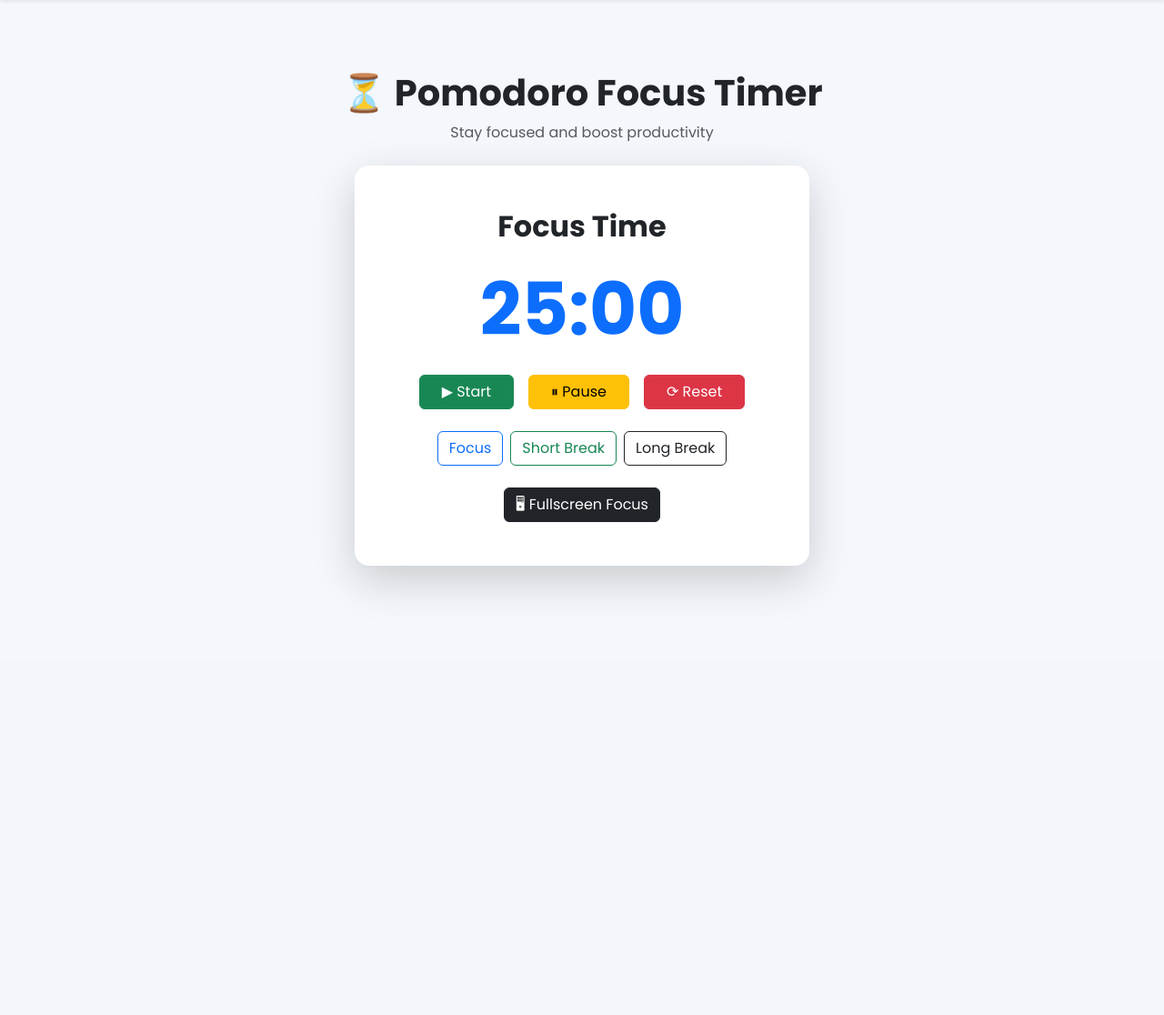
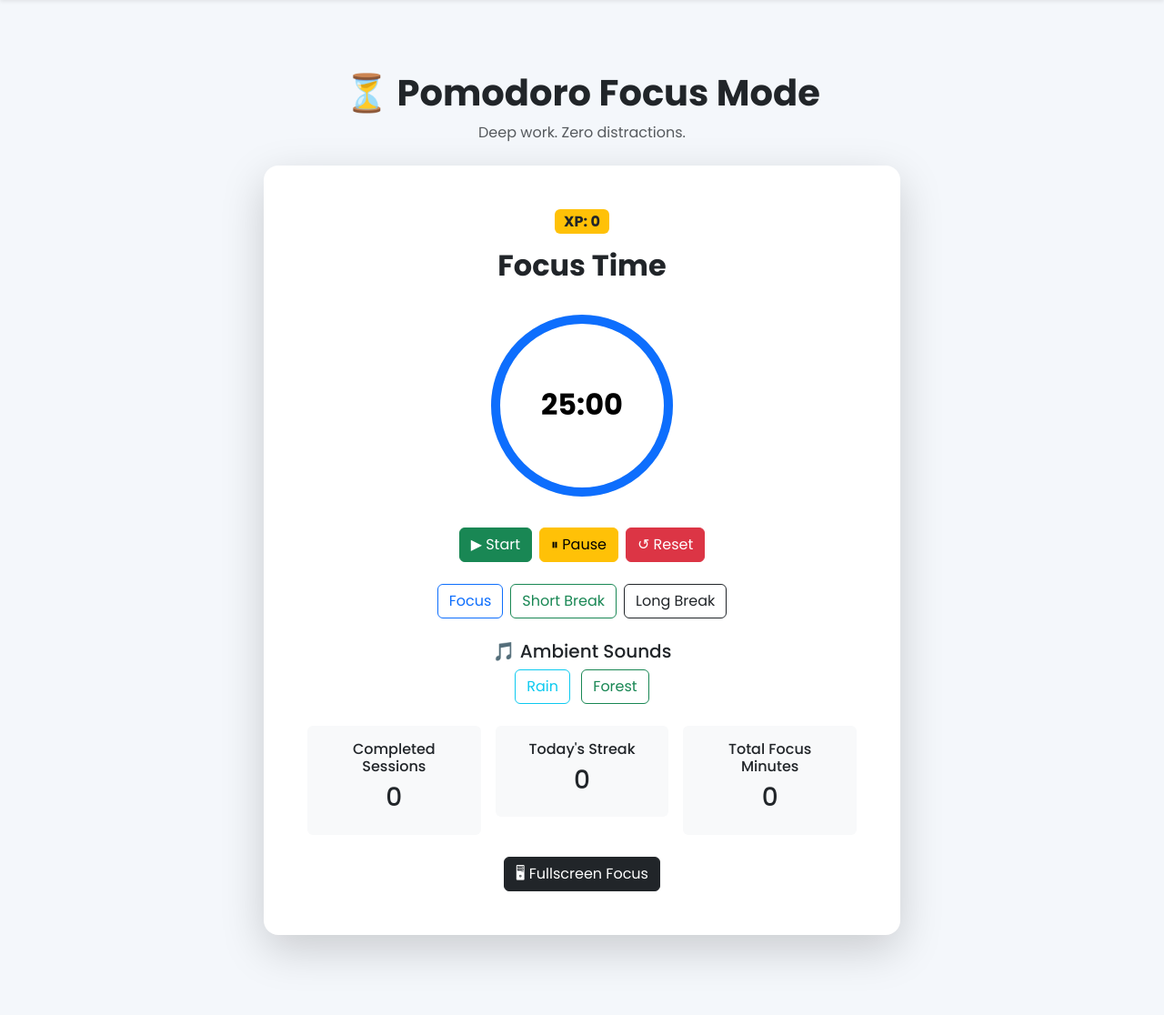
Before and after one commit to ajilaries/DevTrack, a Django app: template tracker/templates/tracker/pomodoro.html in a window 1280 px wide. Shown: the part 74-1190 px from the top of the page at 91% size. Before the commit the page ends 724 px from the top, so only its background shows below. Run offline with Django 5.2, Linux system fonts and the light colour scheme; the template is opened without the code that fills it, so the values that code supplies are empty.

Commit message:
upgraded pomodoro with a beautiful UI and with features for better experience and use

```diff
--- a/tracker/templates/tracker/pomodoro.html
+++ b/tracker/templates/tracker/pomodoro.html
@@ -7,80 +7,197 @@
     <div class="text-center mb-4">
 
         <h1 class="fw-bold">
-            ⏳ Pomodoro Focus Timer
+            ⏳ Pomodoro Focus Mode
         </h1>
 
         <p class="text-muted">
-            Stay focused and boost productivity
+            Deep work. Zero distractions.
         </p>
 
     </div>
 
-    <div class="card shadow-lg border-0 rounded-4 mx-auto p-5 text-center"
-         style="max-width:500px;">
 
+    <div class="card border-0 shadow-lg rounded-4 p-5 text-center mx-auto"
+         style="max-width:700px;">
+
+
+        <!-- XP -->
+        <div class="mb-3">
+
+            <span class="badge bg-warning text-dark fs-6">
+                XP: <span id="xp">0</span>
+            </span>
+
+        </div>
+
+
+        <!-- MODE -->
         <h2 id="mode-title" class="fw-bold mb-4">
 
             Focus Time
 
         </h2>
 
-        <div id="timer"
-             class="display-1 fw-bold text-primary mb-4">
 
-            25:00
+        <!-- PROGRESS RING -->
+        <div class="d-flex justify-content-center mb-4">
+
+            <svg width="220" height="220">
+
+                <circle
+                    cx="110"
+                    cy="110"
+                    r="95"
+                    stroke="#e9ecef"
+                    stroke-width="10"
+                    fill="none"
+                ></circle>
+
+                <circle
+                    id="progress-ring"
+                    cx="110"
+                    cy="110"
+                    r="95"
+                    stroke="#0d6efd"
+                    stroke-width="10"
+                    fill="none"
+                    stroke-linecap="round"
+                    transform="rotate(-90 110 110)"
+                ></circle>
+
+                <text
+                    id="timer"
+                    x="50%"
+                    y="50%"
+                    text-anchor="middle"
+                    dy=".3em"
+                    font-size="32"
+                    font-weight="bold"
+                >
+
+                    25:00
+
+                </text>
+
+            </svg>
 
         </div>
 
-        <div class="d-flex justify-content-center gap-3 mb-4">
 
-            <button class="btn btn-success px-4"
-                    onclick="startTimer()">
+        <!-- CONTROLS -->
 
+        <div class="d-flex justify-content-center gap-2 flex-wrap mb-4">
+
+            <button class="btn btn-success" onclick="startTimer()">
                 ▶ Start
+            </button>
+
+            <button class="btn btn-warning" onclick="pauseTimer()">
+                ⏸ Pause
+            </button>
+
+            <button class="btn btn-danger" onclick="resetTimer()">
+                ↺ Reset
+            </button>
+
+        </div>
+
+
+        <!-- MODES -->
+
+        <div class="d-flex justify-content-center gap-2 flex-wrap mb-4">
+
+            <button class="btn btn-outline-primary"
+                    onclick="setMode(25,'Focus Time')">
+                Focus
+            </button>
+
+            <button class="btn btn-outline-success"
+                    onclick="setMode(5,'Short Break')">
+                Short Break
+            </button>
+
+            <button class="btn btn-outline-dark"
+                    onclick="setMode(15,'Long Break')">
+                Long Break
+            </button>
+
+        </div>
+
+
+        <!-- AMBIENT SOUND -->
+
+        <div class="mb-4">
+
+            <h5>
+                🎵 Ambient Sounds
+            </h5>
+
+            <button class="btn btn-outline-info me-2"
+                    onclick="toggleRain()">
+
+                Rain
 
             </button>
 
-            <button class="btn btn-warning px-4"
-                    onclick="pauseTimer()">
+            <button class="btn btn-outline-success"
+                    onclick="toggleForest()">
 
-                ⏸ Pause
-
-            </button>
-
-            <button class="btn btn-danger px-4"
-                    onclick="resetTimer()">
-
-                ⟳ Reset
+                Forest
 
             </button>
 
         </div>
 
-        <div class="d-flex justify-content-center gap-2 flex-wrap">
 
-            <button class="btn btn-outline-primary"
-                    onclick="setMode(25, 'Focus Time')">
+        <!-- STATS -->
 
-                Focus
+        <div class="row g-3">
 
-            </button>
+            <div class="col-md-4">
 
-            <button class="btn btn-outline-success"
-                    onclick="setMode(5, 'Short Break')">
+                <div class="card bg-light border-0 p-3">
 
-                Short Break
+                    <h6>Completed Sessions</h6>
 
-            </button>
+                    <h3 id="sessions-count">
+                        0
+                    </h3>
 
-            <button class="btn btn-outline-dark"
-                    onclick="setMode(15, 'Long Break')">
+                </div>
 
-                Long Break
+            </div>
 
-            </button>
+            <div class="col-md-4">
+
+                <div class="card bg-light border-0 p-3">
+
+                    <h6>Today's Streak</h6>
+
+                    <h3 id="streak-count">
+                        0
+                    </h3>
+
+                </div>
+
+            </div>
+
+            <div class="col-md-4">
+
+                <div class="card bg-light border-0 p-3">
+
+                    <h6>Total Focus Minutes</h6>
+
+                    <h3 id="focus-minutes">
+                        0
+                    </h3>
+
+                </div>
+
+            </div>
 
         </div>
+
 
         <div class="mt-4">
 
@@ -97,36 +214,84 @@
 
 </div>
 
-<audio id="alarm-sound">
 
-    <source src="https://actions.google.com/sounds/v1/alarms/alarm_clock.ogg"
-            type="audio/ogg">
+<audio id="alarm">
+    <source src="https://actions.google.com/sounds/v1/alarms/alarm_clock.ogg">
+</audio>
 
+<audio id="rain-sound" loop>
+    <source src="https://www.soundhelix.com/examples/mp3/SoundHelix-Song-1.mp3">
 </audio>
+
+<audio id="forest-sound" loop>
+    <source src="https://www.soundhelix.com/examples/mp3/SoundHelix-Song-2.mp3">
+</audio>
+
 
 <script>
 
 let timer;
-let totalSeconds = 25 * 60;
-let currentSeconds = totalSeconds;
 let running = false;
 
-function updateDisplay() {
+let totalSeconds = 1500;
+let currentSeconds = totalSeconds;
 
-    const minutes = Math.floor(currentSeconds / 60);
-    const seconds = currentSeconds % 60;
+let sessions =
+    parseInt(localStorage.getItem("sessions")) || 0;
 
-    document.getElementById('timer').innerText =
-        `${String(minutes).padStart(2, '0')}:${String(seconds).padStart(2, '0')}`;
+let xp =
+    parseInt(localStorage.getItem("xp")) || 0;
+
+let streak =
+    parseInt(localStorage.getItem("streak")) || 0;
+
+let focusMinutes =
+    parseInt(localStorage.getItem("focusMinutes")) || 0;
+
+
+const radius = 95;
+const circumference = 2 * Math.PI * radius;
+
+document.getElementById("progress-ring")
+    .style.strokeDasharray = circumference;
+
+
+function updateStats(){
+
+    document.getElementById("sessions-count").innerText = sessions;
+    document.getElementById("xp").innerText = xp;
+    document.getElementById("streak-count").innerText = streak;
+    document.getElementById("focus-minutes").innerText = focusMinutes;
+
 }
 
-function startTimer() {
+
+function updateDisplay(){
+
+    let min =
+        Math.floor(currentSeconds / 60);
+
+    let sec =
+        currentSeconds % 60;
+
+    document.getElementById("timer").textContent =
+        `${String(min).padStart(2,'0')}:${String(sec).padStart(2,'0')}`;
+
+    const offset =
+        circumference - (currentSeconds / totalSeconds) * circumference;
+
+    document.getElementById("progress-ring")
+        .style.strokeDashoffset = offset;
+}
+
+
+function startTimer(){
 
     if(running) return;
 
     running = true;
 
-    timer = setInterval(() => {
+    timer = setInterval(()=>{
 
         if(currentSeconds > 0){
 
@@ -136,27 +301,24 @@ function startTimer() {
 
         } else {
 
-            clearInterval(timer);
-
-            running = false;
-
-            document.getElementById('alarm-sound').play();
-
-            alert("⏰ Time's up!");
+            completeSession();
 
         }
 
-    }, 1000);
+    },1000);
+
 }
 
-function pauseTimer() {
+
+function pauseTimer(){
 
     clearInterval(timer);
 
     running = false;
 }
 
-function resetTimer() {
+
+function resetTimer(){
 
     clearInterval(timer);
 
@@ -165,36 +327,101 @@ function resetTimer() {
     currentSeconds = totalSeconds;
 
     updateDisplay();
+
 }
 
-function setMode(minutes, title) {
+
+function setMode(minutes,title){
 
     totalSeconds = minutes * 60;
 
     currentSeconds = totalSeconds;
 
-    document.getElementById('mode-title').innerText = title;
+    document.getElementById("mode-title").innerText = title;
 
     resetTimer();
 }
 
-function toggleFullscreen() {
 
-    if (!document.fullscreenElement) {
+function completeSession(){
+
+    clearInterval(timer);
+
+    running = false;
+
+    sessions += 1;
+
+    streak += 1;
+
+    xp += 10;
+
+    focusMinutes += 25;
+
+    localStorage.setItem("sessions", sessions);
+    localStorage.setItem("streak", streak);
+    localStorage.setItem("xp", xp);
+    localStorage.setItem("focusMinutes", focusMinutes);
+
+    document.getElementById("alarm").play();
+
+    updateStats();
+
+    alert("🎉 Session Complete! +10 XP");
+
+    setMode(5,"Short Break");
+
+}
+
+
+function toggleFullscreen(){
+
+    if(!document.fullscreenElement){
 
         document.documentElement.requestFullscreen();
 
-    } else {
+    }else{
 
-        if (document.exitFullscreen) {
-
-            document.exitFullscreen();
-
-        }
+        document.exitFullscreen();
 
     }
+
 }
 
+
+function toggleRain(){
+
+    let rain = document.getElementById("rain-sound");
+
+    if(rain.paused){
+
+        rain.play();
+
+    }else{
+
+        rain.pause();
+
+    }
+
+}
+
+
+function toggleForest(){
+
+    let forest = document.getElementById("forest-sound");
+
+    if(forest.paused){
+
+        forest.play();
+
+    }else{
+
+        forest.pause();
+
+    }
+
+}
+
+updateStats();
 updateDisplay();
 
 </script>
```
